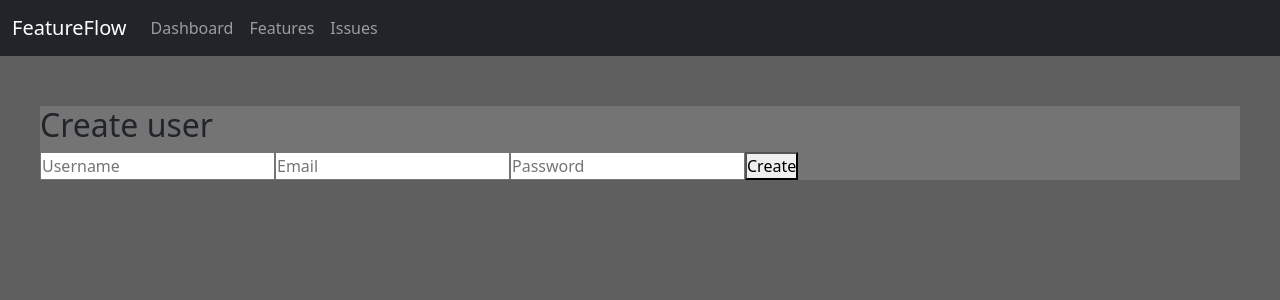
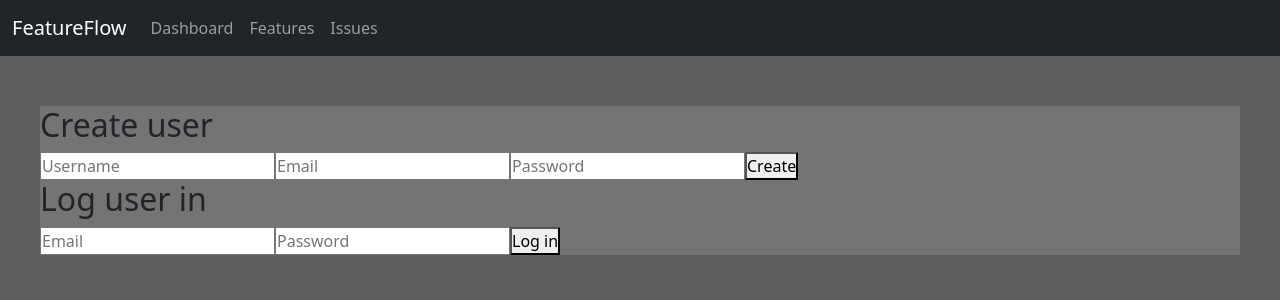
Before and after one commit to bendik-bruun-olsen/featureflow-frontend, a React (Vite) app: page / in a window 1280 px wide. Shown: the top 300 px of the page. Built offline with nearby package versions, Linux system fonts and the light colour scheme.

Commit message:
added functionality to test login with token

```diff
--- a/src/pages/DashboardPage/DashboardPage.jsx
+++ b/src/pages/DashboardPage/DashboardPage.jsx
@@ -4,6 +4,10 @@ export default function DashboardPage() {
     // const [inputValue, setInputValue] = useState("")
     const [postValue, setPostValue] = useState({
         username: "",
+        email: "",
+        password: ""
+    })
+    const [loginValue, setLoginValue] = useState({
         email: "",
         password: ""
     })
@@ -20,9 +24,9 @@ export default function DashboardPage() {
     //     }
     // }
 
-    const postData = async () => {
+    const signupUser = async () => {
         try {
-            const response = await fetch(`${baseUrl}/api/users`, {
+            const response = await fetch(`${baseUrl}/api/user/create`, {
                 method: "POST",
                 headers: {
                     "Content-Type": "application/json",
@@ -30,15 +34,36 @@ export default function DashboardPage() {
                 body: JSON.stringify(postValue)
             });
             const result = await response.json();
-            console.log("POST result: ", result);
+            console.log("Signup result: ", result);
 
         } catch (err) {
-            console.error("An error happened posting: ", err);
+            console.error("An error happened signing up: ", err);
 
         }
     }
 
-    const handlePostChange = (e) => {
+    const loginUser = async () => {
+        try {
+            const response = await fetch(`${baseUrl}/api/user/login`, {
+                method: "POST",
+                headers: {
+                    "Content-Type": "application/json",
+                },
+                body: JSON.stringify(loginValue)
+            });
+            const result = await response.json();
+            if (response.ok) {
+                localStorage.setItem("token", result.token)
+            }
+            console.log("Login result: ", result);
+
+        } catch (err) {
+            console.error("An error happened logging in: ", err);
+
+        }
+    }
+
+    const handleSignupChange = (e) => {
         const { name, value } = e.target;
         setPostValue((prev) => ({
             ...prev,
@@ -46,11 +71,24 @@ export default function DashboardPage() {
         }));
     };
 
+    const handleLoginChange = (e) => {
+        const { name, value } = e.target;
+        setLoginValue((prev) => ({
+            ...prev,
+            [name]: value,
+        }));
+    };
+
+
     const handlePostSubmit = (e) => {
         e.preventDefault();
-        postData();
+        signupUser();
     };
-    // O60\$"C5Jq7b
+
+    const handleLogin = (e) => {
+        e.preventDefault();
+        loginUser();
+    }
 
     return (
         <>
@@ -59,31 +97,59 @@ export default function DashboardPage() {
             <input type="number" value={inputValue} onChange={handleChange} placeholder="Submit your query here"/>
             <button type="submit">Submit Query</button>
         </form> */}
+        <div>
         <h2>Create user</h2>
         <form onSubmit={handlePostSubmit}>
         <input
             type="text"
             name="username"
             value={postValue.username}
-            onChange={handlePostChange}
+            onChange={handleSignupChange}
             placeholder="Username"
         />
         <input
             type="email"
             name="email"
             value={postValue.email}
-            onChange={handlePostChange}
+            onChange={handleSignupChange}
             placeholder="Email"
         />
         <input
             type="password"
             name="password"
             value={postValue.password}
-            onChange={handlePostChange}
+            onChange={handleSignupChange}
             placeholder="Password"
+            minLength={8}
+            maxLength={255}
         />
         <button type="submit">Create</button>
     </form>
+    <div>
+        <h2>Log user in</h2>
+        <form onSubmit={handleLogin}>
+        <input
+            type="email"
+            name="email"
+            value={loginValue.email}
+            onChange={handleLoginChange}
+            placeholder="Email"
+            maxLength={320}
+        />
+        <input
+            type="password"
+            name="password"
+            value={loginValue.password}
+            onChange={handleLoginChange}
+            placeholder="Password"
+            minLength={8}
+            maxLength={255}
+        />
+        <button type="submit">Log in</button>
+        </form>
+    </div>
+
+        </div>
         </>
     )
 }
```
